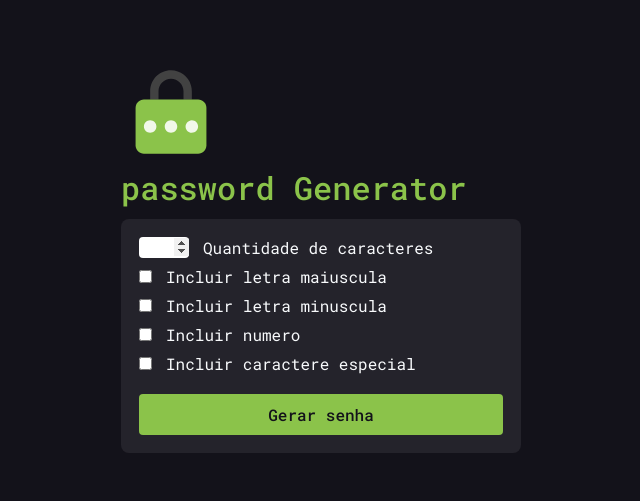
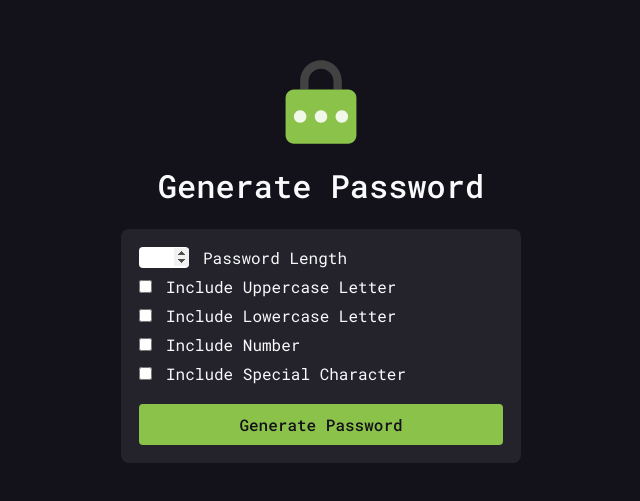
Before and after one commit to Derickcsantos/GeradorDeSenha, a plain HTML site: page index.html in a window 1280 px wide. Shown: the part 143-644 px from the top of the page, without its empty margins (319-959 px from the left). Drawn offline with nearby package versions, Linux system fonts and the light colour scheme.

Commit message:
Add files via upload

```diff
--- a/index.html
+++ b/index.html
@@ -1,66 +1,83 @@
+
 <!DOCTYPE html>
-<html lang="pt-Br">
+<html lang="pt-br">
 <head>
     <meta charset="UTF-8">
     <meta name="viewport" content="width=device-width, initial-scale=1.0">
+    <!-- Link to Font Awesome CSS -->
     <link rel="stylesheet" href="https://cdnjs.cloudflare.com/ajax/libs/font-awesome/6.5.1/css/all.min.css" integrity="sha512-DTOQO9RWCH3ppGqcWaEA1BIZOC6xxalwEsw9c2QQeAIftl+Vegovlnee1c9QX4TctnWMn13TZye+giMm8e2LwA==" crossorigin="anonymous" referrerpolicy="no-referrer" />
+    <!-- Link to Toastify CSS -->
+    <link rel="stylesheet" type="text/css" href="https://cdn.jsdelivr.net/npm/toastify-js/src/toastify.min.css">
+    <!-- Custom styles -->
     <link rel="stylesheet" href="src/styles/style.css">
-    <title>Gerador de senha</title>
+    <title>Password Generator</title>
 </head>
 <body>
-    <div class="container">
-        <img src="src/Images/illustration.svg" id="password_img" alt="">
-        <h1 id="title">password Generator</h1>
+    <div id="container">
+        <!-- Password generation illustration -->
+        <img src="src/images/illustration.svg" id="password_img" alt="">
+        <!-- Title -->
+        <h1 id="title">Generate Password</h1>
 
+        <!-- Password display container -->
         <div id="password_container">
             <span id="password"></span>
+            <!-- Copy button -->
             <button id="copy">
                 <i class="fa-solid fa-copy"></i>
             </button>
         </div>
 
+        <!-- Password options -->
         <div id="password_items">
+            <!-- Password length input -->
             <div class="item">
                 <input id="size" name="size" type="number">
                 <label for="size">
-                    Quantidade de caracteres
+                    Password Length
                 </label>
             </div>
 
+            <!-- Uppercase letter checkbox -->
             <div class="item">
                 <input type="checkbox" name="include_uppercase" id="include_uppercase">
                 <label for="include_uppercase">
-                    Incluir letra maiuscula
+                    Include Uppercase Letter
                 </label>
             </div>
 
+            <!-- Lowercase letter checkbox -->
             <div class="item">
                 <input type="checkbox" name="include_lowercase" id="include_lowercase">
                 <label for="include_lowercase">
-                    Incluir letra minuscula
+                    Include Lowercase Letter
                 </label>
             </div>
 
+            <!-- Number checkbox -->
             <div class="item">
                 <input type="checkbox" name="include_number" id="include_number">
                 <label for="include_number">
-                    Incluir numero
+                    Include Number
                 </label>
             </div>
 
+            <!-- Special character checkbox -->
             <div class="item">
                 <input type="checkbox" name="include_special_character" id="include_special_character">
                 <label for="include_special_character">
-                    Incluir caractere especial
+                    Include Special Character
                 </label>
             </div>
 
+            <!-- Generate password button -->
             <button id="generate">
-                Gerar senha
+                Generate Password
             </button>
         </div>
     </div>
 
+    <!-- Script tags for Toastify and custom script -->
     <script type="text/javascript" src="https://cdn.jsdelivr.net/npm/toastify-js"></script>
     <script src="src/javascript/script.js"></script>
 </body>
--- a/src/styles/style.css
+++ b/src/styles/style.css
@@ -40,7 +40,7 @@ body {
 }
 
 #title {
-    color: var(--color-primary-1);
+    color: var(--color-neutral-1);
     font-weight: 500;
     margin-bottom: 10px;
 }
@@ -127,7 +127,7 @@ body {
     font-size: 16px;
     font-weight: 500;
     cursor: pointer;
-    transition: .4s;
+    transition: background-color .4s;
 }
 
 #generate:hover {
```
Also changed, not shown: src/javascript/script.js (line endings or trailing spaces).
